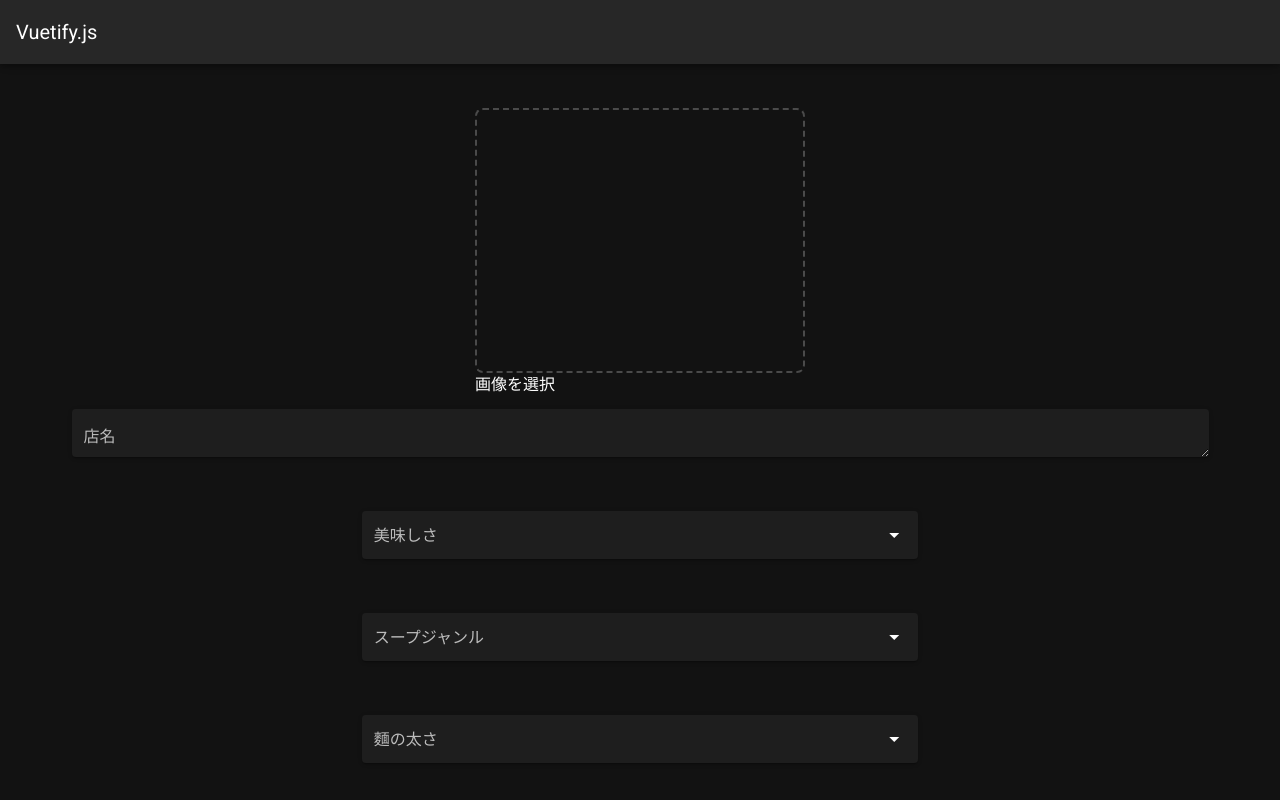
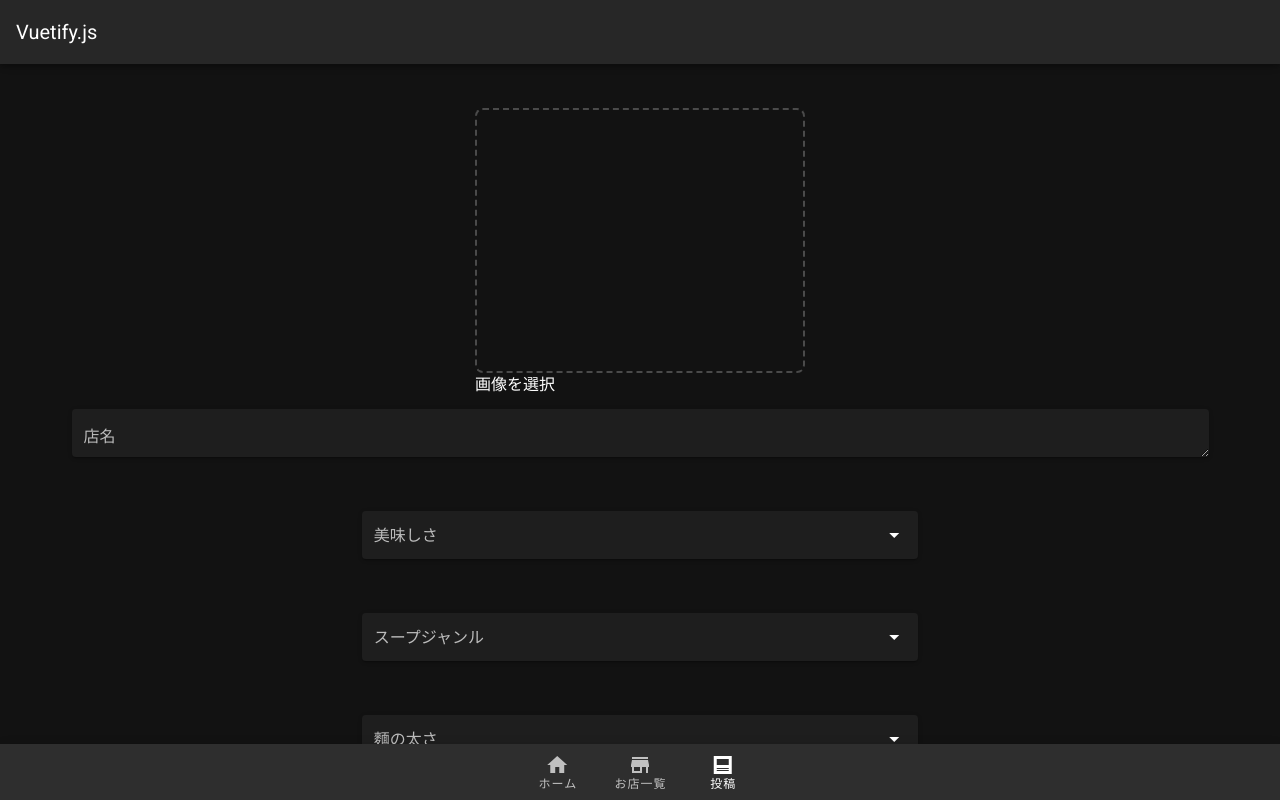
Before and after one commit to Kobayasidaigon/value_ra-men, a Nuxt app: page /post in a window 1280 px wide. Shown: the top 800 px of the page. Built offline with nearby package versions, Linux system fonts and the light colour scheme.

Commit message:
bottomの位置固定

```diff
--- a/components/bottom.vue
+++ b/components/bottom.vue
@@ -1,5 +1,5 @@
 <template>
-  <v-bottom-navigation>
+  <v-bottom-navigation　fixed　>
     <v-btn >
       <span>ホーム</span>
       <v-icon>mdi-home</v-icon>
```
